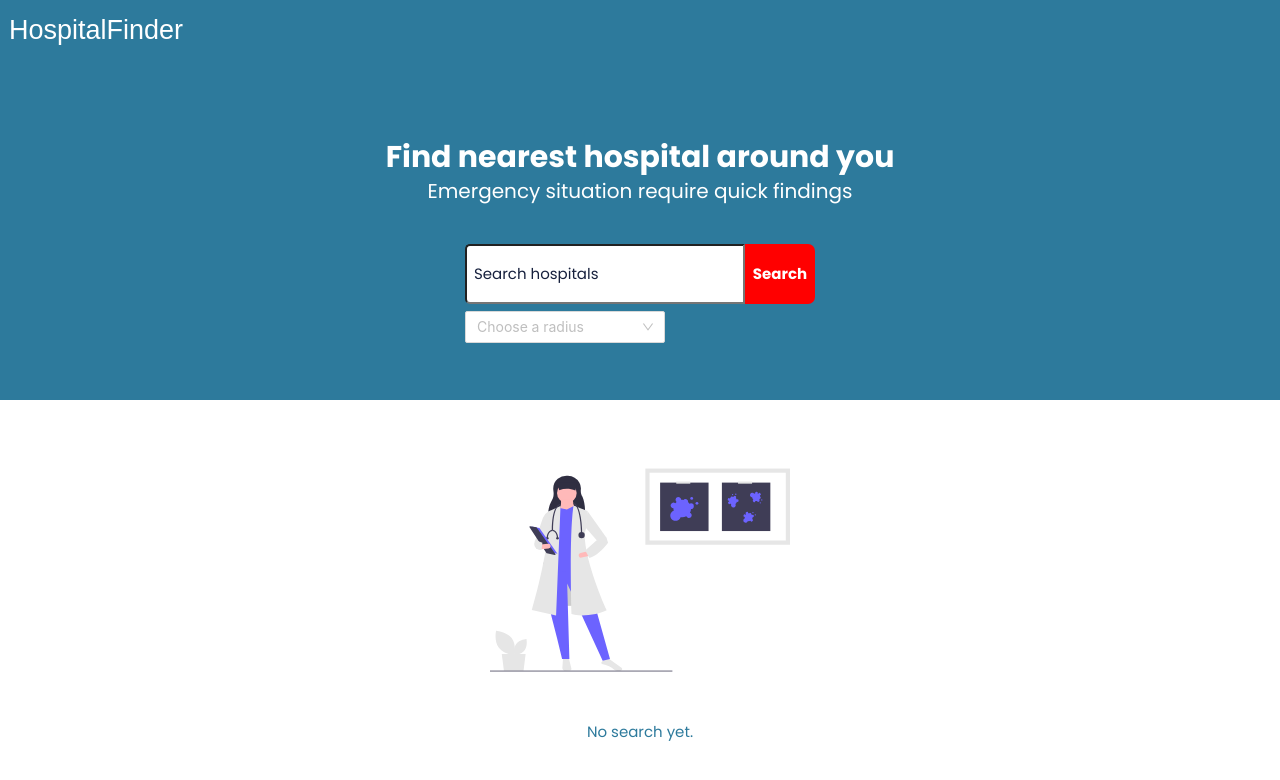
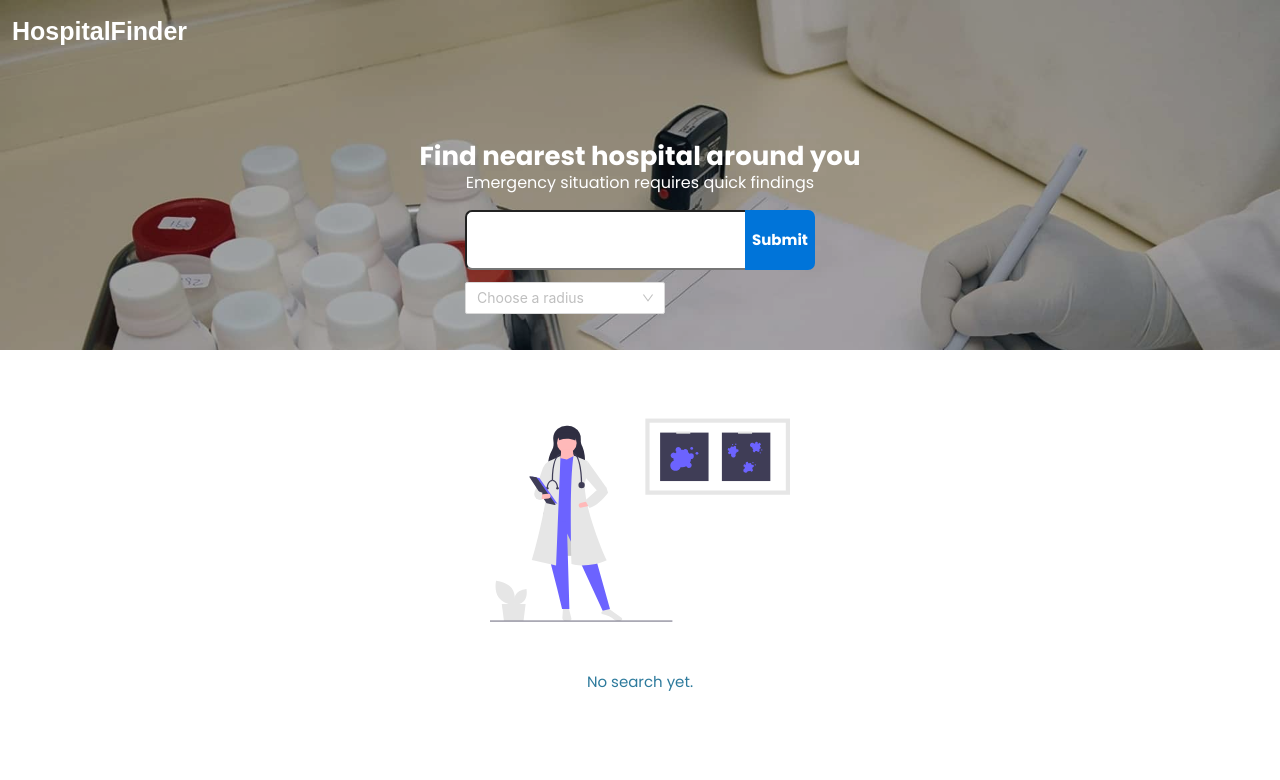
Before and after one commit to AbrahamMayowa/hospitals-finder, a React (Create React App) app: page / in a window 1280 px wide. Shown: the top 780 px of the page. Built offline with nearby package versions, Linux system fonts and the light colour scheme; no server answers.

Commit message:
upgrade locaion

```diff
--- a/package.json
+++ b/package.json
@@ -11,6 +11,7 @@
     "@types/react": "^16.9.36",
     "@types/react-dom": "^16.9.8",
     "antd": "^4.3.4",
+    "formik": "^2.1.4",
     "path": "^0.12.7",
     "react": "^16.13.1",
     "react-dom": "^16.13.1",
@@ -18,7 +19,7 @@
     "typescript": "^3.7.5"
   },
   "scripts": {
-    "start": "node server.js",
+    "start": "react-scripts start",
     "build": "react-scripts build",
     "test": "react-scripts test",
     "eject": "react-scripts eject"
--- a/src/App.css
+++ b/src/App.css
@@ -1,23 +1,32 @@
 @import '~antd/dist/antd.css';
 
 .header-wrapper{
-  background-color:  #2d7a9c;
+  width: 100vw;
+  height: 300px;
+  background-image: url('./files/background.jpg');
+  background-size: cover;
+  background-repeat: no-repeat;
+}
+
+.header-container{
+  width: 100%;
+  height: 100%;
+  background-color:  #1f1f1f3f;
   display: flex;
   flex-direction: column;
   justify-content: center;
   align-items: center;
-  width: 100vw;
-  height: 300px;
   position: relative;
   color:#ffffff;
 
 }
 
 .website-name{
+  font-weight: 700;
   position: absolute;
-  top: 9px;
-  left: 9px;
-  font-size: 18px;
+  top: 12px;
+  left: 12px;
+  font-size: 15px;
   font-family: Arial, Helvetica, sans-serif;
 }
 .text-wrapper{
@@ -43,9 +52,8 @@
 .input-wrapper{
   display: flex;
   flex-direction: column;
-  height: 40%;
   justify-content: flex-end;
-  margin-top: -16px;
+
 }
 
 .search-wrapper{
@@ -56,36 +64,36 @@
   position: relative;
 }
 .search-input{
-  width: 190px;
-  height: 50px;
-  border-top-left-radius: 5px;
-  border-bottom-left-radius: 5px;
-  font-size: 13px;
+  border-top-left-radius: 7px;
+  border-bottom-left-radius: 7px;
+  font-size: 12px;
   color: #16203d;
   padding: 7px;
   font-family: 'Poppins', sans-serif;
 }
 
 .search-input::placeholder{
+  font-size: 12px;
   color: #16203d;
   font-family: 'Poppins', sans-serif;
 }
 
 .submit{
+  border: none;
   display: flex;
   position: absolute;
   right: 0;
   width: 60px;
   height: 50px;
-  background-color: red;
-  border-top-right-radius: 5px;
-  border-bottom-right-radius: 5px;
+  background-color: #0074D9;
+  border-top-right-radius: 7px;
+  border-bottom-right-radius: 7px;
   justify-content: center;
   align-items: center;
   text-align: center;
   font-family: 'Poppins', sans-serif;
   font-weight: 700;
-  font-size: 13px;
+  font-size: 12px;
 }
 
 
@@ -96,19 +104,21 @@ margin-top: 7px;
 
 .error{
   font-family: 'Poppins', sans-serif;
-  font-size: 15px;
-  color: rgb(53, 2, 10);
+  font-size: 13px;
+  color: red;
+  margin-bottom: 5px;
 }
 
 @media screen and (min-width: 700px) {
   .header-wrapper{
-    height: 400px;
+    height: 350px;
   }
   .website-name{
-    font-size: 27px;
+    font-size: 25px;
+    font-weight: 700;
   }
   .header-main-text{
-    font-size: 30px;
+    font-size: 26px;
     text-align: center;
   }
   .input-wrapper{
@@ -117,7 +127,7 @@ margin-top: 7px;
   }
 
   .header-sec-text{
-    font-size: 20px;
+    font-size: 16px;
     text-align: center;
   }
   .search{
@@ -133,19 +143,18 @@ margin-top: 7px;
 .search-wrapper{
   width: 350px;
   height: 60px;
+  margin-top: 12px;
 
 }
 .search-input{
-  width: 280px;
-  height: 60px;
   font-size: 15px;
 
 }
 
 .submit{
+
   width: 70px;
   height: 60px;
-  background-color: red;
   border-top-right-radius: 7px;
   border-bottom-right-radius: 7px;
  cursor: pointer;
--- a/src/App.tsx
+++ b/src/App.tsx
@@ -4,6 +4,8 @@ import {Select} from 'antd'
 import{Loading} from './components/Loading'
 import {NoSearch} from './components/NoSearch'
 import {HospitalList} from './components/HospitalList'
+import {Formik} from 'formik';
+import { format } from 'path';
 
 
 function App() {
@@ -18,13 +20,8 @@ function App() {
   }
 
   interface Input{
-    searchQuery: string | undefined
-    radius: number | undefined
     latitude: number | undefined
     longitude: number | undefined
-    error: string | undefined
-
-
   }
 
   interface ErrorCode{
@@ -40,9 +37,6 @@ function App() {
     coords: CooordObject
   }
 
-  interface Notv{
-    target: any
-  }
 
 
   interface ResultObject{
@@ -53,27 +47,50 @@ function App() {
     data: ResultObject
   }
 
+  interface MyFormValues {
+    searchQuery: string
+    radius: number
+    latitude: number | null
+    longitude: number | null
+  }
+
+  interface ErrorObject{
+    searchQuery: string
+    searchType: string
+  }
+
+
+
+
+
 
 
   const [locationData, setLocationData] = useState<Hospitals | null>(null)
   const [searchInput, setSearchInput] = useState<Input | null>(null)
 
-  const handleDispatch= async ()=>{
-    if(typeof searchInput?.searchQuery === 'string'){
-      setSearchInput({
-        searchQuery: searchInput?.searchQuery,
-        radius: searchInput?.radius,
-        latitude: searchInput?.latitude,
-        longitude: searchInput?.longitude,
-        error: undefined
-      })
+  const initialValues: MyFormValues = {
+    searchQuery: '',
+    radius: 50000,
+    latitude: null,
+    longitude: null,
+  }
+
+  const validation= (value: MyFormValues): ErrorObject =>{
+    const error = {} as ErrorObject
+    if(!value.searchQuery){
+      error.searchQuery = 'Search input is required'
+    }
+    return error
+  }
+
+  const handleDispatch= async (searchQuery: string, radius: number)=>{
+
+
       setLocationData({
         hospitals: locationData?.hospitals,
         error: locationData?.error,
         loading: true,
         success: false
-
-
 
       })
       try{
@@ -83,8 +100,8 @@ function App() {
           'Content-Type': 'application/json'
       },
         body: JSON.stringify({
-          querySearch: searchInput?.searchQuery,
-          geoFence: searchInput?.radius,
+          querySearch: searchQuery,
+          geoFence: radius,
           latitude: searchInput?.latitude,
           longitude: searchInput?.latitude,
         })
@@ -102,73 +119,26 @@ function App() {
           success: false
         })
       }
-    }else{
-      setSearchInput({
-        searchQuery: searchInput?.searchQuery,
-        radius: searchInput?.radius,
-        latitude: searchInput?.latitude,
-        longitude: searchInput?.longitude,
-        error: 'Search input is empty'
-      })
-    }
   }
 
 
   const handleGeoPermission=()=>{
     navigator.geolocation.getCurrentPosition(
       displayLocationInfo,
-      handleLocationError,
-      { timeout: 5000 }
     );
   }
+
+
   const displayLocationInfo=(position: Coords)=>{
     const lng = position.coords.longitude
     const lat = position.coords.latitude
-
     setSearchInput({
-      searchQuery: searchInput?.searchQuery,
-      radius: searchInput?.radius,
       latitude: lat,
       longitude: lng,
-      error: ''
     })
 
   }
 
-  const handleLocationError=(error: ErrorCode)=>{
-    setSearchInput({
-      searchQuery: searchInput?.searchQuery,
-      radius: searchInput?.radius,
-      latitude: searchInput?.latitude,
-      longitude: searchInput?.longitude,
-      error: 'Permission to get your location denied. Location finder cannot without knowing your location'
-    })
-
-  }
-
-
-  const handleSelectChange=(value: number)=>{
-    setSearchInput({
-      searchQuery: searchInput?.searchQuery,
-      radius: value,
-      latitude: searchInput?.latitude,
-      longitude: searchInput?.longitude,
-      error: searchInput?.error
-    })
-  }
-
-
-  const handleSearchQuery=(value: Notv )=>{
-
-        setSearchInput({
-          searchQuery: value.target.value,
-          radius: searchInput?.radius,
-          latitude: searchInput?.latitude,
-          longitude: searchInput?.longitude,
-          error: searchInput?.error
-        })
-
-  }
 
   useEffect(()=>{
     handleGeoPermission()
@@ -189,30 +159,40 @@ function App() {
     <div className="App">
 
       <div className='header-wrapper'>
+        <div className='header-container'>
         <div className='website-name'>
           HospitalFinder
         </div>
         <div className='text-wrapper'>
         <p className='header-main-text'>Find nearest hospital around you</p>
-        <p className='header-sec-text'>Emergency situation require quick findings</p>
+        <p className='header-sec-text'>Emergency situation requires quick findings</p>
         </div>
         <div className='input-wrapper'>
+
+
+        <Formik
+        validate={validation}
+        initialValues={initialValues}
+        onSubmit={(values, actions) => {
+          console.log({ values, actions });
+          handleDispatch(values.searchQuery, values.radius)
+          actions.setSubmitting(false);
+        }}
+        render={ ({ handleChange, handleBlur, handleSubmit, touched, values, errors, setFieldValue })=> (
+            <form className='form-control' onSubmit={handleSubmit}>
               <div className='search-wrapper'>
-          <input
-          type='text'
-          name='search'
-          id='search'
-          onChange={handleSearchQuery}
-          placeholder='Search hospitals'
-          className='search-input'
-          />
-          <div onClick={handleDispatch} className='submit'><span className='search-button'>Search</span></div>
+              <input type='text' name='searchQuery' className='search-input' id='searchQuery' onChange={handleChange}/>
+              <input type="submit" value="Submit" className='submit'/>
               </div>
-        {searchInput?.error && <div className='error'>Search input is empty</div>}
+              <div className='error'>
+              {touched.searchQuery && errors.searchQuery ? (
+                   errors.searchQuery
+                  ): null}
+              </div>
               <Select
               style={{ width: 200 }}
               placeholder="Choose a radius"
-        onChange={handleSelectChange}
+              onChange={(value)=> setFieldValue('radius', value)}
               className='select'
               >
                 <Option value={10000} >10km</Option>
@@ -220,7 +200,14 @@ function App() {
                 <Option value={30000}>30km</Option>
                 <Option value={50000}>50km</Option>
               </Select>
+            </form>
 
+        )}
+        />
+
+
+
+        </div>
         </div>
       </div>
       {conditionalElement}
```
Also changed, not shown: src/files/background.jpg (added), 1 other file (tests, documents, lock files or other folders). Lines whose indentation alone changed are shown as unchanged.
